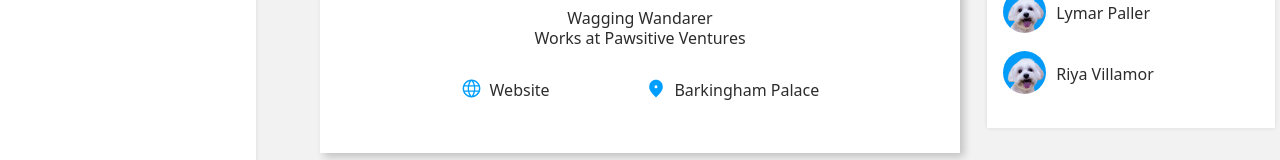
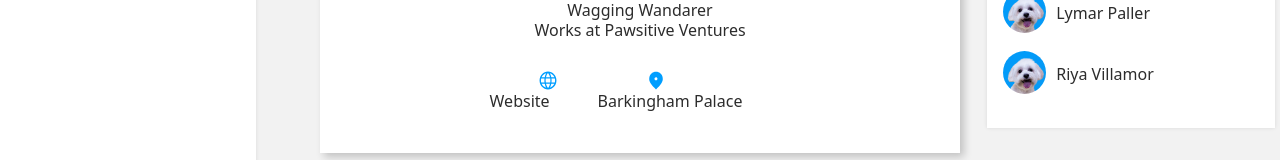
Before and after one commit to LymarPaller/nexus, a React (Vite) app: page /profile in a window 1280 px wide. Shown: the part 559-719 px from the top of the page. Built offline with nearby package versions, Linux system fonts and the light colour scheme.

Commit message:
refactor: close modals after saving captions

```diff
--- a/src/components/AsideRight.jsx
+++ b/src/components/AsideRight.jsx
@@ -16,6 +16,8 @@ function AsideRight() {
         { name: 'Lymar Paller' },
         { name: 'Riya Villamor' }
     ]);
+
+
 
     return (
         <div className="aside-right-container">
--- a/src/components/Feed.jsx
+++ b/src/components/Feed.jsx
@@ -31,6 +31,10 @@ function Feed() {
   const handleSaveCaption = () => {
     setEditedCaption(editedCaptionModal);
     toggleEditCaptionModal();
+    closeOptionsModal();
+    closeCommentModal();
+    closeDeleteModal();
+    closeEditCaptionModal();
   };
 
   return (
@@ -80,13 +84,13 @@ function Feed() {
       <Modal
         isOpen={showOptionsModal}
         onRequestClose={closeOptionsModal}
-        contentLabel="Edit and Delete Post"
+        contentLabel="Options"
         className="modal-overlay"
         overlayClassName="modal-container"
       >
         <div className="modal-content">
           <div className="modal-header">
-            <h2>Edit and Delete Post</h2>
+            <h2>Options</h2>
           </div>
           <div className="modal-body">
             <div className="options-list">
@@ -141,6 +145,7 @@ function Feed() {
         </div>
       </Modal>
 
+
       <Modal
         isOpen={showDeleteModal}
         onRequestClose={closeDeleteModal}
--- a/src/components/Navbar.jsx
+++ b/src/components/Navbar.jsx
@@ -30,16 +30,15 @@ function Navbar() {
   const [showNotifications, setShowNotifications] = useState(false);
   const { isOpen, openModal, closeModal } = useModal();
   const navigate = useNavigate();
-  // const modalDarkMode = document.getElementsByClassName('modal')
 
+
+  // Handler for toggling dark mode
   const handleDarkModeToggle = () => {
     setDarkMode(!darkMode);
     if (darkMode) {
       document.body.classList.add("dark-mode");
-      // modalDarkMode.classList.add("dark-mode");
     } else {
       document.body.classList.remove("dark-mode");
-      // modalDarkMode.classList.remove("dark-mode");
     }
   };
 
--- a/src/components/NewsFeed.jsx
+++ b/src/components/NewsFeed.jsx
@@ -11,6 +11,7 @@ function NewsFeed() {
     const { isOpen: modalIsOpen, openModal, closeModal } = useModal();
     const [postText, setPostText] = useState('');
 
+    // Handler for posting a new post
     const handlePost = (event) => {
         event.preventDefault();
         console.log('Posted:', postText);
@@ -40,6 +41,7 @@ function NewsFeed() {
                 </div>
                 <Feed />
             </div>
+            {/* Modal for creating a post */}
             <Modal
                 isOpen={modalIsOpen}
                 onRequestClose={closeModal}
--- a/src/components/ProfileDetail.jsx
+++ b/src/components/ProfileDetail.jsx
@@ -1,18 +1,26 @@
-import React, { useState } from 'react';
-import "../styles/ProfileDetail.scss";
+import React from 'react';
+import '../styles/ProfileDetail.scss';
 import LocationPin from '../assets/icons/location.svg';
 import WebIcon from '../assets/icons/web.svg';
 import PlaceholderCover from '../assets/landing-page-photo.jpg';
 import Profile from '../assets/wanda.jpg';
 
-function ProfileDetail() {
-    const [websiteClicked, setWebsiteClicked] = useState(false);
+const PROFILE_WEBSITE = 'https://www.instagram.com/wandaringmaltese/';
 
+function WebsiteLink() {
   const handleWebsiteClick = () => {
-        setWebsiteClicked(true);
-        window.open("https://www.instagram.com/wandaringmaltese/", '_blank');
+    window.open(PROFILE_WEBSITE, '_blank');
   };
 
+  return (
+    <span onClick={handleWebsiteClick}>
+      <img src={WebIcon} alt="Website" />
+      <p className="profile-website detail-container-other-details-paragraph">Website</p>
+    </span>
+  );
+}
+
+function ProfileDetail() {
   return (
     <div className="profile-main-container">
       <div className="cover-photo">
@@ -28,10 +36,11 @@ function ProfileDetail() {
           <p>Works at Pawsitive Ventures</p>
         </div>
         <div className="detail-container-other-details">
-                    <span onClick={handleWebsiteClick}><img src={WebIcon} alt="Website" /></span>
-                    <p className="profile-website detail-container-other-details-paragraph">Website</p>
-                    <span><img src={LocationPin} alt="Location" /></span>
+          <WebsiteLink />
+          <span>
+            <img src={LocationPin} alt="Location" />
             <p className="profile-location detail-container-other-details-paragraph">Barkingham Palace</p>
+          </span>
         </div>
       </div>
     </div>
--- a/src/pages/LoginPage.jsx
+++ b/src/pages/LoginPage.jsx
@@ -71,6 +71,7 @@ function LoginPage() {
 
                 </div>
             </div>
+            <Footer />
         </>
     );
 };
--- a/src/pages/ProfilePage.jsx
+++ b/src/pages/ProfilePage.jsx
@@ -5,7 +5,7 @@ import Feed from "../components/Feed";
 import "../styles/ProfilePage.scss";
 import "../styles/ProfileFeed.scss";
 import { useEffect, useState } from "react";
-import axios from "axios";
+import axios from "axios"
 
 function ProfilePage () {
 
--- a/src/pages/RegisterPage.jsx
+++ b/src/pages/RegisterPage.jsx
@@ -75,6 +75,7 @@ function RegisterPage() {
                     </form>
                 </div>
             </div>
+            <Footer />
         </>
     );
 };
```
Also changed, not shown: src/components/ProfileFeed.jsx (+13 -2 lines), src/pages/HomePage.jsx (+5 -5 lines). Lines whose indentation alone changed are shown as unchanged.
